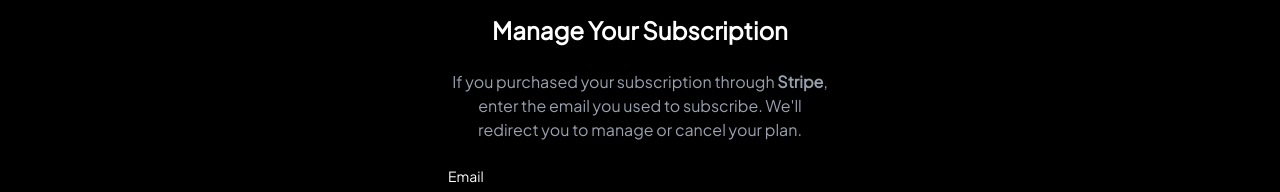
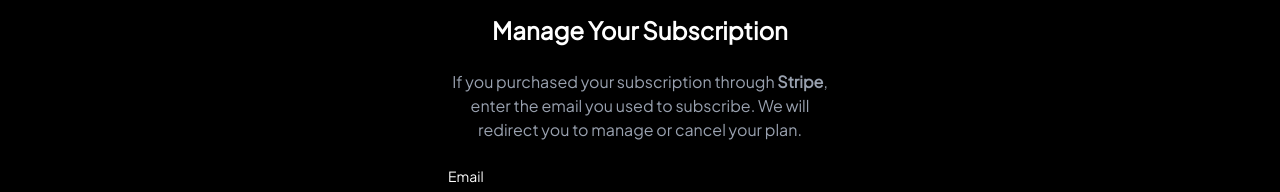
Before and after one commit to SYLANTYS/monkmodewebsite, a Next.js app: page /subscription in a window 1280 px wide. Shown: the part 197-389 px from the top of the page. Built offline with nearby package versions, Linux system fonts and the light colour scheme.

Commit message:
fixes for first deploy

```diff
--- a/src/app/subscription/page.js
+++ b/src/app/subscription/page.js
@@ -48,7 +48,7 @@ export default function Home() {
 
             <p className="text-gray-400 text-base text-center max-w-sm">
               If you purchased your subscription through <strong>Stripe</strong>
-              , enter the email you used to subscribe. We'll redirect you to
+              , enter the email you used to subscribe. We will redirect you to
               manage or cancel your plan.
             </p>
 
```
